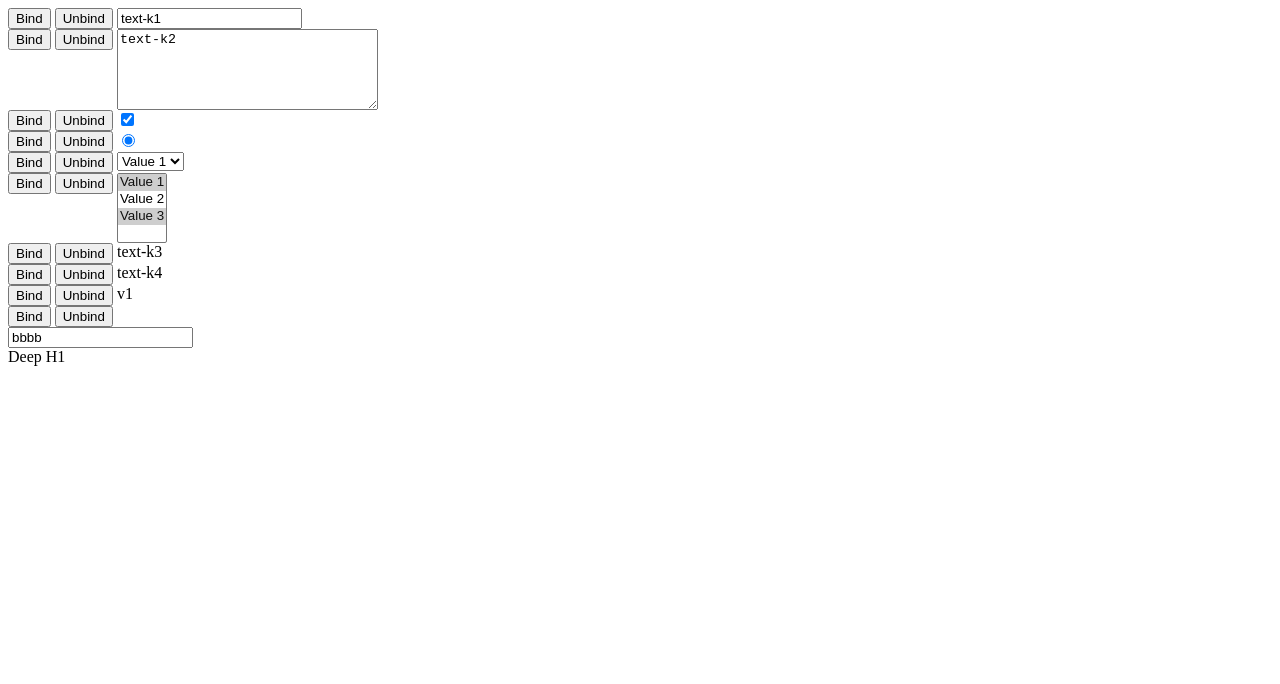
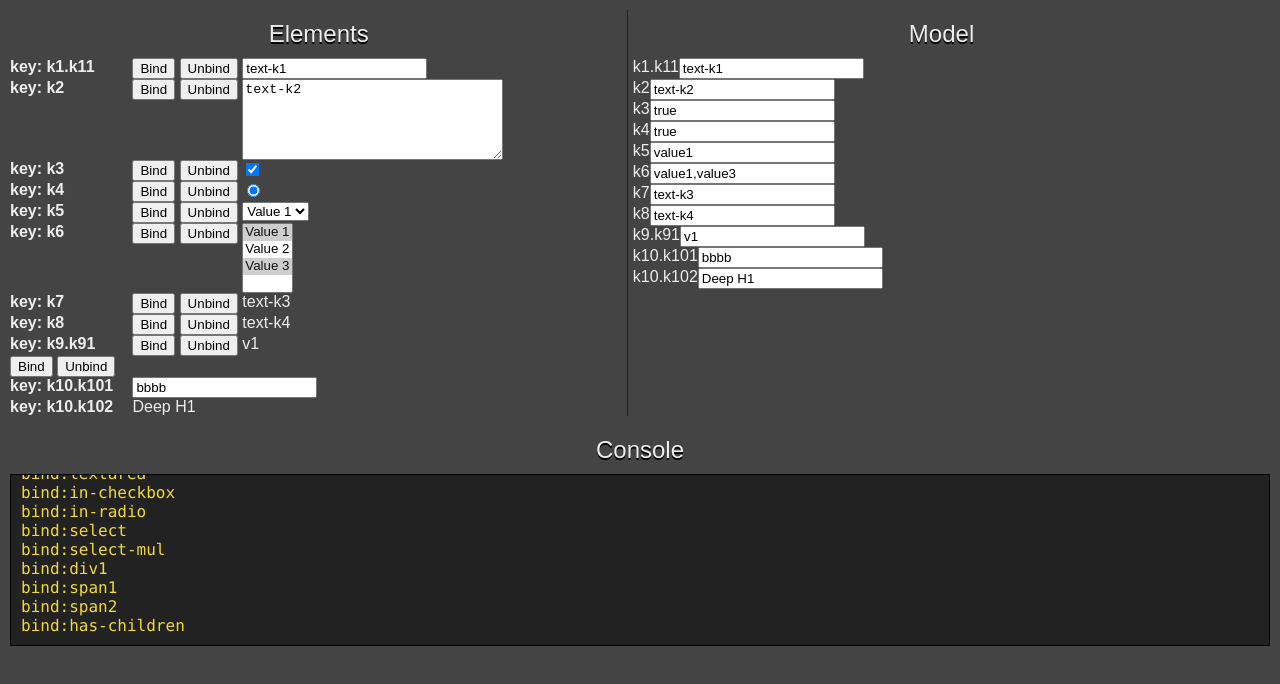
Before and after one commit to grnadav/databind, a plain HTML site: page example/index.html in a window 1280 px wide. Drawn offline with nearby package versions, Linux system fonts and the light colour scheme.

Commit message:
much better example

```diff
--- /dev/null
+++ b/example/demo.css
@@ -0,0 +1,49 @@
+body, html {
+    padding: 0;
+    margin: 0;
+    background-color: #444;
+    color: #eee;
+    font-family: arial;
+}
+
+* {
+    vertical-align: top;
+}
+
+h2 {
+    text-align: center;
+    text-shadow: 0px 2px black;
+    font-weight: normal;
+    margin: 10px 0;
+}
+
+.key {
+    width: 118px;
+    display: inline-block;
+    font-weight: bold;
+    white-space: nowrap;
+}
+
+.top {
+    padding: 10px;
+}
+
+.elements, .model {
+    width: 49%;
+    display: inline-block;
+}
+
+.elements {
+    border-right: 1px solid #222;
+}
+
+.bottom {
+    border: 1px solid black;
+    height: 150px;
+    margin: 10px;
+    background: #222;
+    color: #f1da36;
+    font-family: "Lucida Console";
+    padding: 10px;
+    overflow: scroll;
+}
--- a/example/demo.js
+++ b/example/demo.js
@@ -6,7 +6,43 @@ Demo = (function () {
 
         for (i = 0; i < ids.length; i++) {
             bind(ids[i]);
+            attachBindUnbindHandlers(ids[i]);
         }
+
+        buildModel($('.model'), model);
+    }
+
+    function attachBindUnbindHandlers(id) {
+        var buttons = $('[name="'+id+'"]'); // 2 elems. first is 'bind', second 'unbind'
+        $(buttons[0]).on('click', function() {
+            bind(id);
+        });
+        $(buttons[1]).on('click', function() {
+            unbind(id);
+        });
+    }
+
+    function buildModel(container, innerModel, keyPrefix) {
+        var key;
+        var subcontainer, prefix;
+        for (key in innerModel) {
+            prefix = keyPrefix ? keyPrefix + '.' + key : key;
+            subcontainer = $('<div></div>');
+            if ($.isPlainObject(innerModel[key])) {
+                buildModel(subcontainer, innerModel[key], prefix);
+                container.append(subcontainer);
+            } else {
+                subcontainer.append($('<span></span>').html(prefix));
+                var input = $('<input type="text"/>').val(innerModel[key]).attr('data-key', prefix);
+                DataBind.bind(input, model);
+                subcontainer.append(input);
+                container.append(subcontainer);
+            }
+        }
+    }
+
+    function modelItemAppender(container, model, key) {
+
     }
 
     var model = {
@@ -35,11 +71,11 @@ Demo = (function () {
      * @param ev - DomElement to print info for
      */
     function changeHandler(ev) {
-        console.log('#' + this.id + ' ev:' + ev.type + ' new val:' + ev.data.newValue);
+        log('#' + this.id + ' ev:' + ev.type + ' new val:' + ev.data.newValue);
     }
 
     function bind(id) {
-        console.log('bind:'+id);
+        log('bind:'+id);
         //        var el = document.getElementById(id);
         var el = $('#'+id);
         var watchable = DataBind.bind(el, model);
@@ -47,10 +83,18 @@ Demo = (function () {
     }
 
     function unbind(id) {
-        console.log('unbind:'+id);
+        log('unbind:'+id);
 //        var el = document.getElementById(id);
         var el = $('#'+id);
         DataBind.unbind(el, model);
+    }
+
+    function log(text) {
+        var bottom = $('.bottom');
+        bottom.append($('<div class="log-line"></div>').html(text));
+        bottom.animate({
+            scrollTop: bottom[0].scrollHeight
+        }, 500);
     }
 
     return {
--- a/example/index.html
+++ b/example/index.html
@@ -2,44 +2,51 @@
 <html>
 <head>
     <title></title>
-    <script src="../src/DataBind.min.js"></script>
+    <meta charset="utf-8">
+    <script src="../src/DataBind.js"></script>
     <script src="http://code.jquery.com/jquery-1.9.1.min.js"></script>
+    <link rel="stylesheet" type="text/css" href="demo.css">
     <script src="demo.js"></script>
-
-    <style>
-        * {
-            vertical-align: top;
-        }
-    </style>
 </head>
 <body onload="Demo.init();">
+
+    <div class="top">
+
+        <div class="elements">
+            <h2>Elements</h2>
+
             <div>
-        <input type="button" onclick="Demo.bind('in-text');" value="Bind"/>
-        <input type="button" onclick="Demo.unbind('in-text');" value="Unbind"/>
+                <span class="key">key: k1.k11</span>
+                <input type="button" name="in-text" value="Bind"/>
+                <input type="button" name="in-text" value="Unbind"/>
                 <input      data-key="k1.k11" id="in-text" type="text" />
             </div>
 
             <div>
-        <input type="button" onclick="Demo.bind('textarea');" value="Bind"/>
-        <input type="button" onclick="Demo.unbind('textarea');" value="Unbind"/>
+                <span class="key">key: k2</span>
+                <input type="button" name="textarea" value="Bind"/>
+                <input type="button" name="textarea" value="Unbind"/>
                 <textarea   data-key="k2" id="textarea" rows="5" cols="30"></textarea>
             </div>
 
             <div>
-        <input type="button" onclick="Demo.bind('in-checkbox');" value="Bind"/>
-        <input type="button" onclick="Demo.unbind('in-checkbox');" value="Unbind"/>
+                <span class="key">key: k3</span>
+                <input type="button" name="in-checkbox" value="Bind"/>
+                <input type="button" name="in-checkbox" value="Unbind"/>
                 <input      data-key="k3" id="in-checkbox" type="checkbox"/>
             </div>
 
             <div>
-        <input type="button" onclick="Demo.bind('in-radio');" value="Bind"/>
-        <input type="button" onclick="Demo.unbind('in-radio');" value="Unbind"/>
+                <span class="key">key: k4</span>
+                <input type="button" name="in-radio" value="Bind"/>
+                <input type="button" name="in-radio" value="Unbind"/>
                 <input      data-key="k4" id="in-radio" type="radio"/>
             </div>
 
             <div id="ddd">
-        <input type="button" onclick="Demo.bind('select');" value="Bind"/>
-        <input type="button" onclick="Demo.unbind('select');" value="Unbind"/>
+                <span class="key">key: k5</span>
+                <input type="button" name="select" value="Bind"/>
+                <input type="button" name="select" value="Unbind"/>
                 <select     data-key="k5" id="select" name="select">
                     <option value="value1">Value 1</option>
                     <option value="value2" selected>Value 2</option>
@@ -48,8 +55,9 @@
             </div>
 
             <div>
-        <input type="button" onclick="Demo.bind('select-mul');" value="Bind"/>
-        <input type="button" onclick="Demo.unbind('select-mul');" value="Unbind"/>
+                <span class="key">key: k6</span>
+                <input type="button" name="select-mul" value="Bind"/>
+                <input type="button" name="select-mul" value="Unbind"/>
                 <select     data-key="k6" id="select-mul" multiple="true">
                     <option value="value1">Value 1</option>
                     <option value="value2" selected>Value 2</option>
@@ -58,35 +66,49 @@
             </div>
 
             <div>
-        <input type="button" onclick="Demo.bind('div1');" value="Bind"/>
-        <input type="button" onclick="Demo.unbind('div1');" value="Unbind"/>
+                <span class="key">key: k7</span>
+                <input type="button" name="div1" value="Bind"/>
+                <input type="button" name="div1" value="Unbind"/>
                 <div   style="display:inline;"     data-key="k7" id="div1">dd</div>
             </div>
 
             <div>
-        <input type="button" onclick="Demo.bind('span1');" value="Bind"/>
-        <input type="button" onclick="Demo.unbind('span1');" value="Unbind"/>
+                <span class="key">key: k8</span>
+                <input type="button" name="span1" value="Bind"/>
+                <input type="button" name="span1" value="Unbind"/>
                 <span       data-key="k8" id="span1">ss</span>
             </div>
 
             <div>
-        <input type="button" onclick="Demo.bind('span2');" value="Bind"/>
-        <input type="button" onclick="Demo.unbind('span2');" value="Unbind"/>
+                <span class="key">key: k9.k91</span>
+                <input type="button" name="span2" value="Bind"/>
+                <input type="button" name="span2" value="Unbind"/>
                 <span       data-key="k9.k91" id="span2">ss2</span>
             </div>
 
             <div>
-        <input type="button" onclick="Demo.bind('has-children');" value="Bind"/>
-        <input type="button" onclick="Demo.unbind('has-children');" value="Unbind"/>
+                <input type="button" name="has-children" value="Bind"/>
+                <input type="button" name="has-children" value="Unbind"/>
                 <div id="has-children">
+                    <span class="key">key: k10.k101</span>
                     <input      data-key="k10.k101" type="text" />
                     <div>
                         <span>
+                            <span class="key">key: k10.k102</span>
                             <h data-key="k10.k102">Deep H</h>
                         </span>
                     </div>
                 </div>
+            </div>
+        </div>
 
+        <div class="model"> <h2>Model</h2> <!-- filled dynamically --> </div>
+
+    </div>
+
+    <h2>Console</h2>
+    <div class="bottom">
+        <!-- filled dynamically -->
     </div>
 </body>
 </html>
```
Lines whose indentation alone changed are shown as unchanged.
